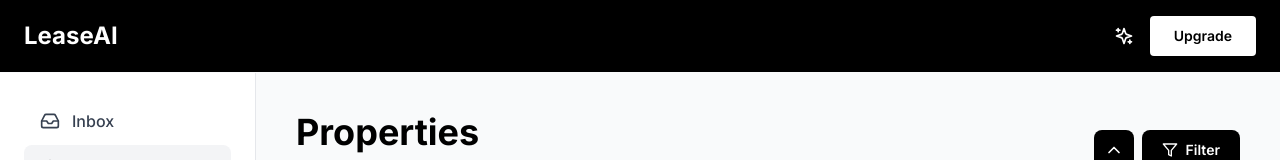
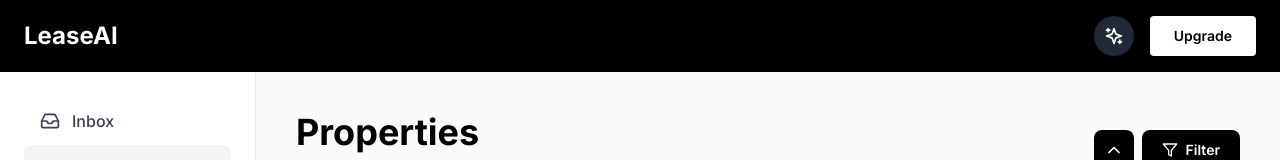
Before and after one commit to Andersonscat/leaseai, a Next.js app: page /dashboard in a window 1280 px wide. Shown: the top 160 px of the page. Built offline with nearby package versions, Linux system fonts and the light colour scheme.

Commit message:
Update AI button style to dark rounded button across all pages

```diff
--- a/app/dashboard/layout.tsx
+++ b/app/dashboard/layout.tsx
@@ -167,7 +167,8 @@ export default function DashboardLayout({
           <div className="flex items-center gap-4">
             <button
               onClick={() => setShowAIChat(!showAIChat)}
-              className="flex items-center gap-2 text-white hover:text-gray-300 transition-colors"
+              className="w-10 h-10 bg-gray-800 text-white rounded-full flex items-center justify-center hover:bg-gray-700 transition-all"
+              title="AI Assistant"
             >
               <Sparkles className="w-5 h-5" />
             </button>
```
